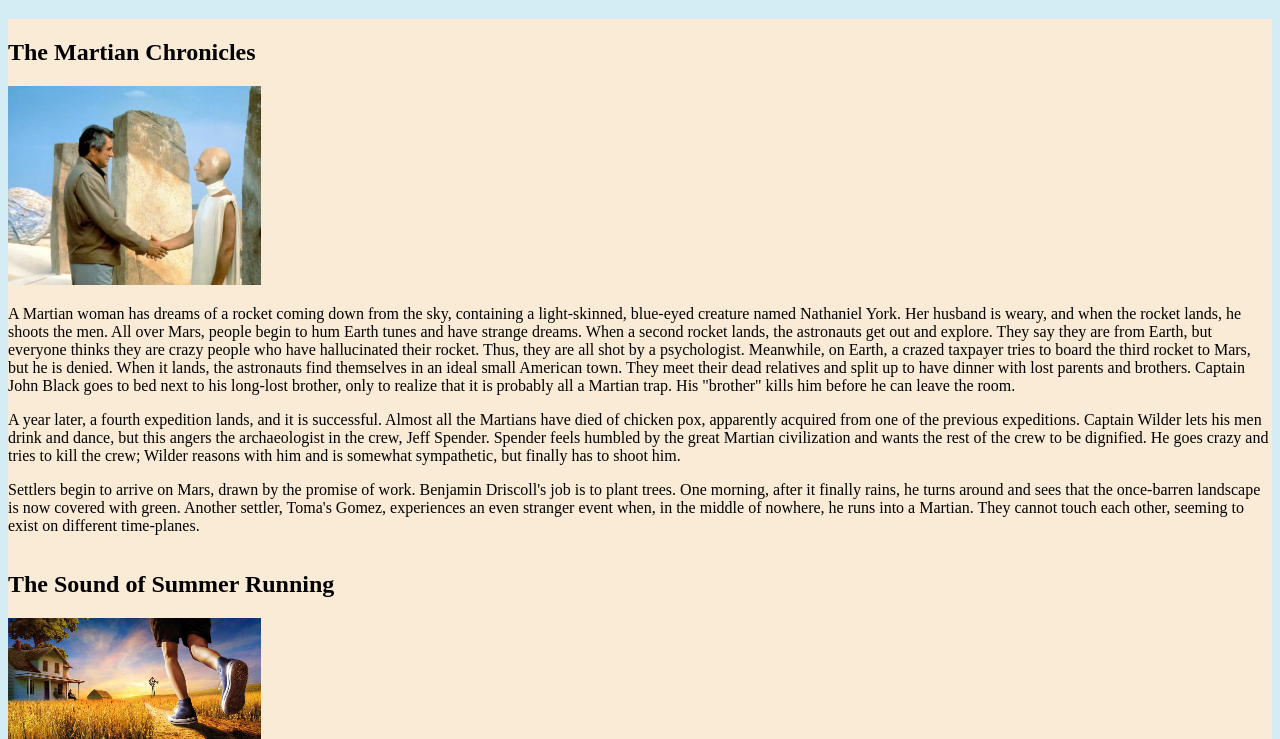
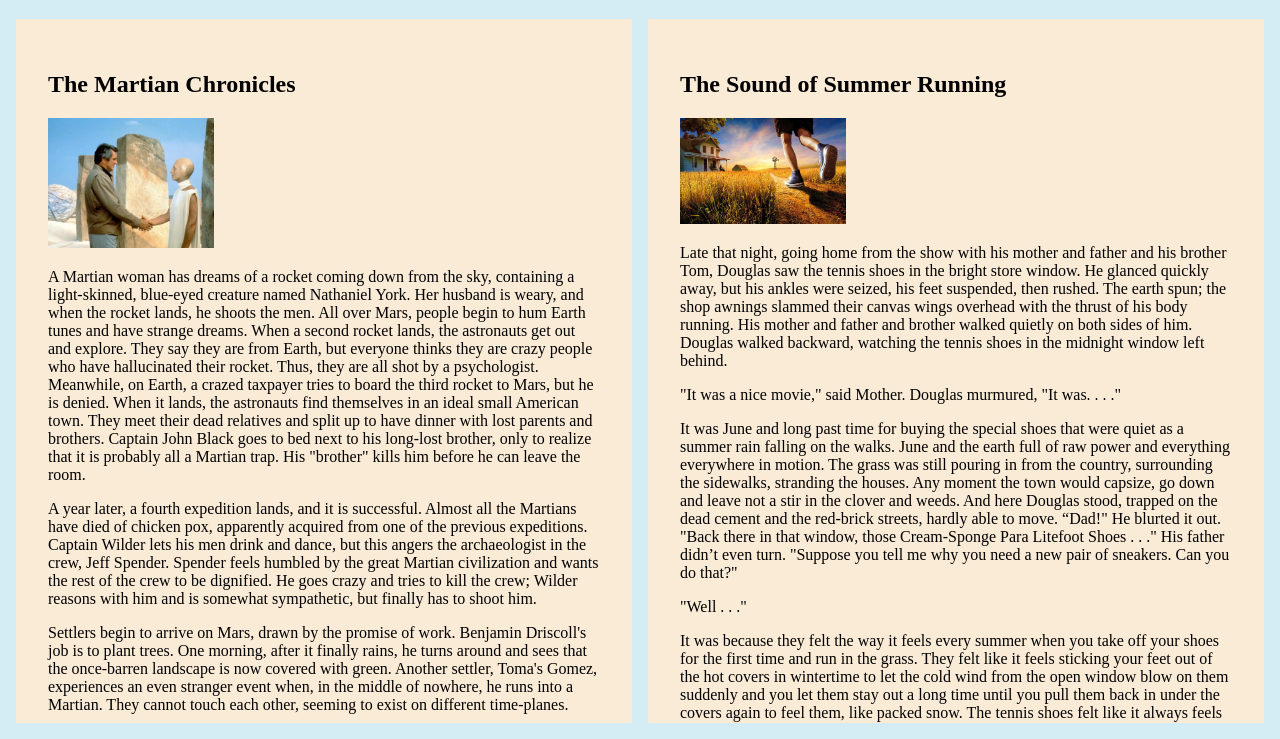
Before and after one commit to noahaakin/module10html, a plain HTML site: page index.html in a window 1280 px wide. Shown: the part 61-800 px from the top of the page. Drawn offline with Linux system fonts and the light colour scheme.

Commit message:
added styles for medium res

```diff
--- a/css/styles.css
+++ b/css/styles.css
@@ -1,7 +1,7 @@
 @charset "utf-8";
 /* CSS Document */
 img {
-    width: 20%;
+    width: 30%;
     height: auto;
 }
 header {
@@ -18,4 +18,32 @@ main {
 }
 section {
     background-color: antiquewhite;
+    padding: 2em;
+    overflow-y: auto;
 }
+
+@media screen and (min-width: 800px) {
+    main {
+        flex-wrap: wrap;
+        flex-direction: row;
+        display: flex;
+        gap: 1em;
+        justify-content: center;
+        align-items: center;
+        align-content: center;
+    }
+    section {
+        width: calc(50% - 5em);
+        height: 40em;
+    }
+}
+
+@media screen and (min-width: 1600px) {
+    main {
+
+    }
+    section {
+        width: calc(25% - 5em);
+        padding: 1em;
+    }
+}
--- a/index.html
+++ b/index.html
@@ -4,6 +4,7 @@
 		<meta charset="utf-8">
 		<title></title>
 		<!-- add meta for viewport -->
+		<meta content="width=device-width, initial-scale=1" name="viewport">
 		<!-- add meta for keywords -->
 		<!-- add meta for description -->
 		<!-- add a link to the stylesheet -->
```
